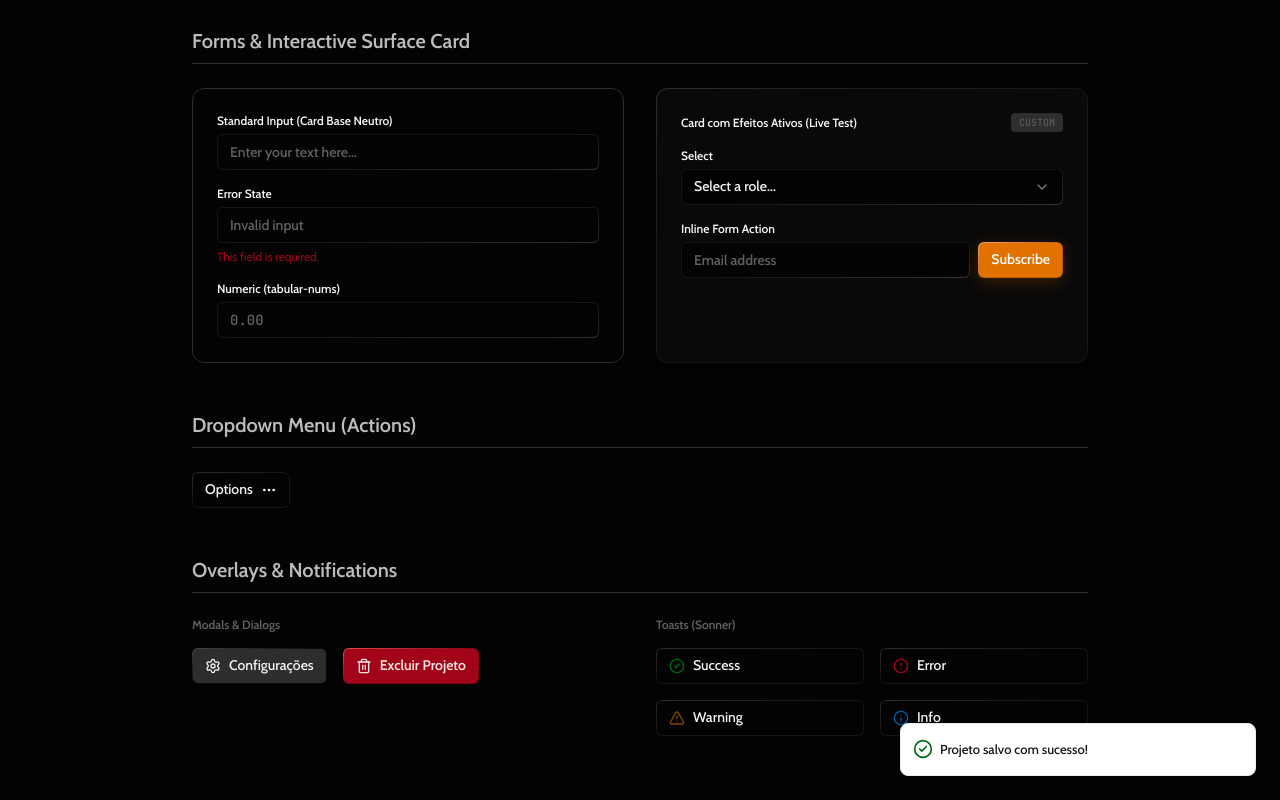
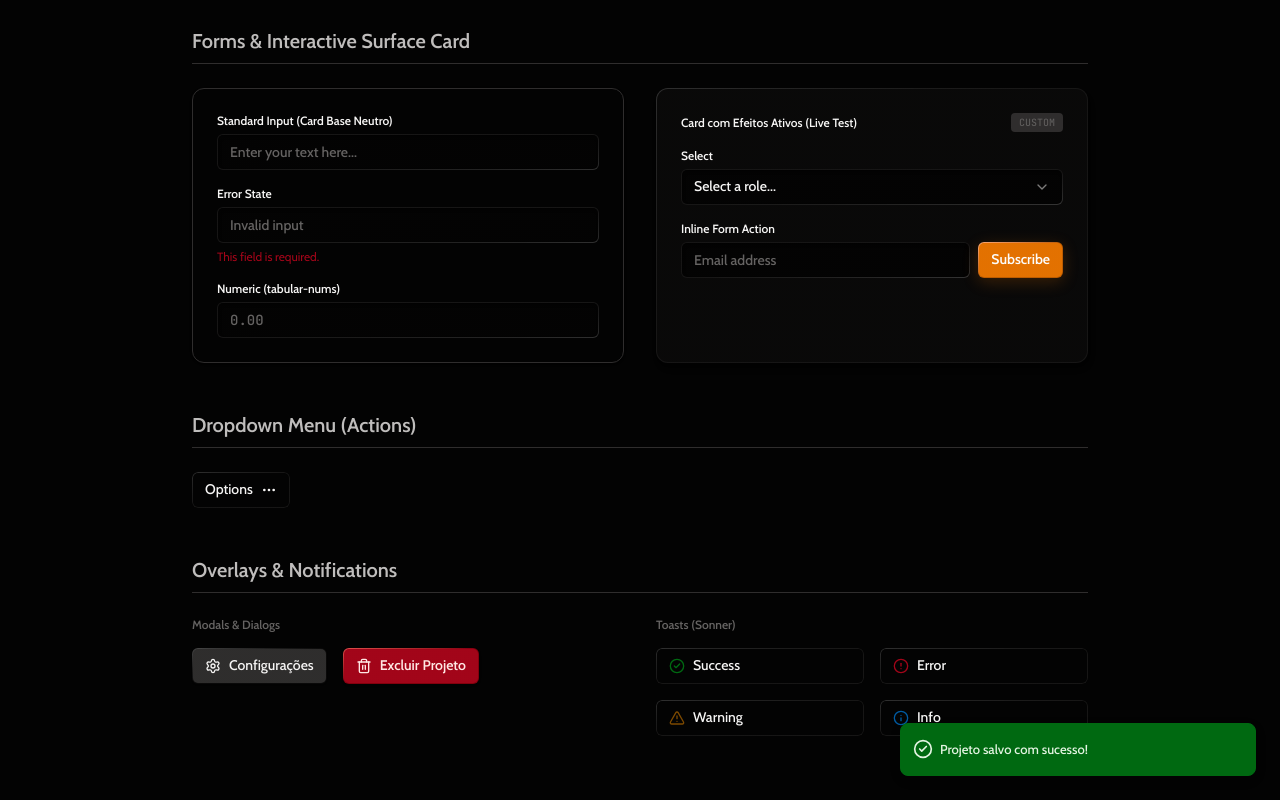
Before and after one commit to jeffdomingos/Joinha_DS, a React (Vite) app: page / in a window 1280 px wide. Both pictures are taken after a click on the button "Success". Shown: the part 668-1468 px from the top of the page. Built offline with nearby package versions, Linux system fonts and the light colour scheme.

Commit message:
feat(ui): apply rich semantic background colors, borders and text to Sonner toasts (Success, Error, Warning, Info)

```diff
--- a/src/components/ui/sonner.tsx
+++ b/src/components/ui/sonner.tsx
@@ -14,18 +14,26 @@ const Toaster = ({ ...props }: ToasterProps) => {
       position="bottom-right"
       duration={4000}
       icons={{
-        success: <CheckCircle2 className="w-5 h-5 text-success" />,
-        info: <Info className="w-5 h-5 text-info" />,
-        warning: <AlertTriangle className="w-5 h-5 text-warning" />,
-        error: <AlertCircle className="w-5 h-5 text-destructive" />,
+        success: <CheckCircle2 className="w-5 h-5 text-(--status-success-fg)" />,
+        info: <Info className="w-5 h-5 text-(--status-info-fg)" />,
+        warning: <AlertTriangle className="w-5 h-5 text-(--status-warning-fg)" />,
+        error: <AlertCircle className="w-5 h-5 text-(--status-danger-fg)" />,
       }}
       toastOptions={{
         classNames: {
           toast:
-            "group toast group-[.toaster]:bg-background group-[.toaster]:text-foreground group-[.toaster]:border-border group-[.toaster]:shadow-lg elevation-4 p-4 rounded-(--tc-radius-lg) type-ui-base gap-3",
-          description: "group-[.toast]:text-muted-foreground",
+            "group toast group-[.toaster]:shadow-lg elevation-4 p-4 rounded-(--tc-radius-lg) type-ui-base gap-3 font-medium group-[.toaster]:bg-background group-[.toaster]:text-foreground group-[.toaster]:border-border",
+          success:
+            "!bg-(--status-success-bg) !text-(--status-success-fg) !border-(--status-success-border)",
+          info:
+            "!bg-(--status-info-bg) !text-(--status-info-fg) !border-(--status-info-border)",
+          warning:
+            "!bg-(--status-warning-bg) !text-(--status-warning-fg) !border-(--status-warning-border)",
+          error:
+            "!bg-(--status-danger-bg) !text-(--status-danger-fg) !border-(--status-danger-border)",
+          description: "!text-inherit opacity-90",
           actionButton:
-            "group-[.toast]:bg-primary group-[.toast]:text-primary-foreground",
+            "group-[.toast]:bg-foreground group-[.toast]:text-background font-semibold",
           cancelButton:
             "group-[.toast]:bg-muted group-[.toast]:text-muted-foreground",
         },
```
